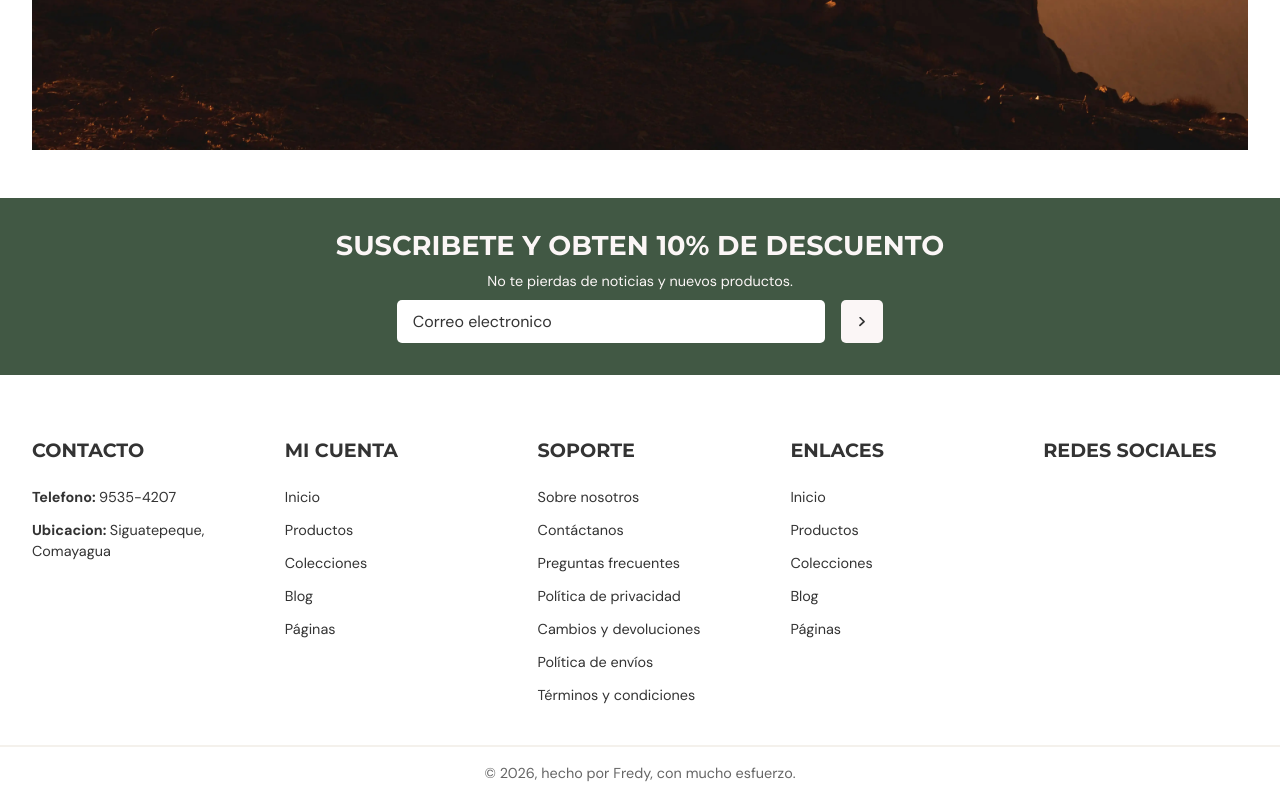
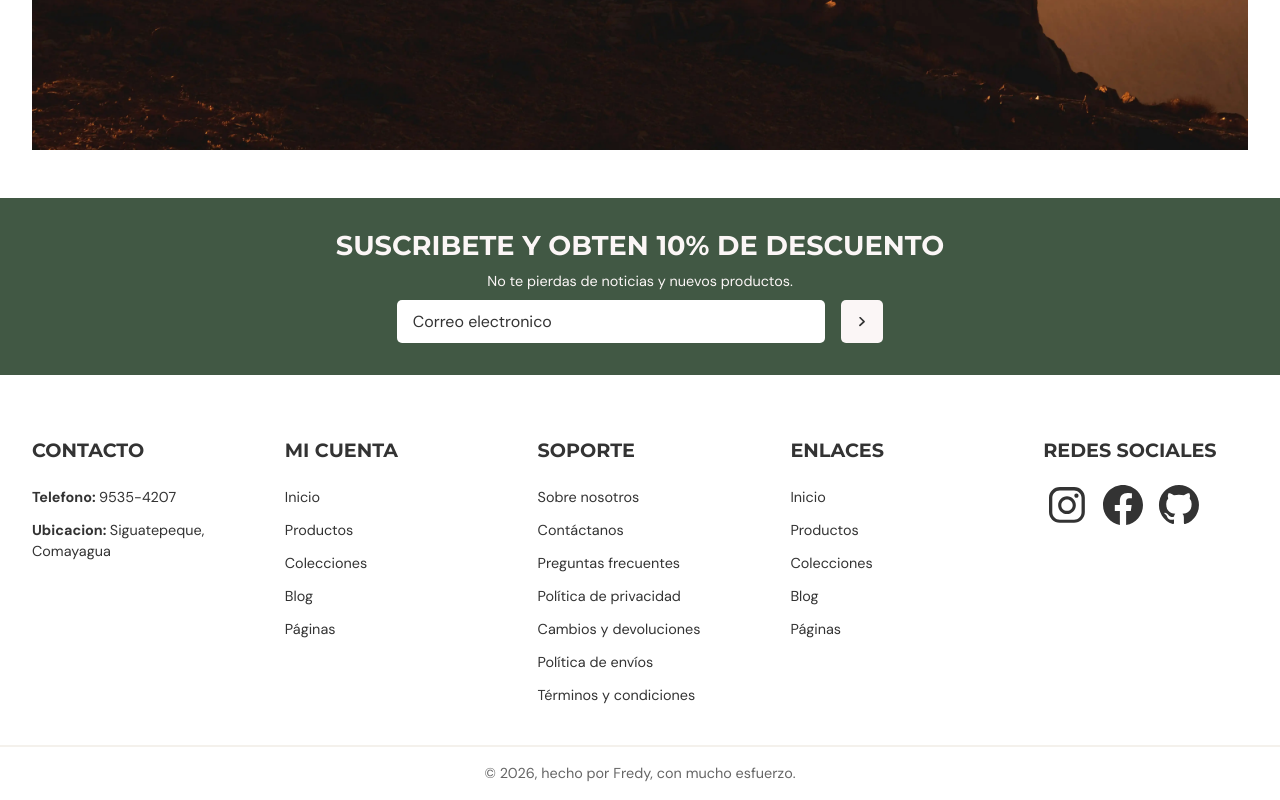
Before and after one commit to Mindmazing/outdoor-equipment-store, a website built with webpack: page src/template.html in a window 1280 px wide. Shown: the part 4212-5012 px from the top of the page. Built offline with nearby package versions, Linux system fonts and the light colour scheme.

Commit message:
add social icons to footer

```diff
--- a/src/css/style.css
+++ b/src/css/style.css
@@ -668,3 +668,17 @@ footer > div:last-child {
   text-align: center;
   padding: 1em;
 }
+
+footer .social-links {
+  display: flex;
+  gap: 0.5em;
+}
+
+footer .social-links img {
+  width: var(--icon-size-large);
+  transition: var(--transition-time);
+}
+
+footer .social-links img:hover {
+  filter: var(--icon-dark-accent-color);
+}
--- a/src/template.html
+++ b/src/template.html
@@ -605,6 +605,19 @@
         </div>
         <div>
           <h3>Redes Sociales</h3>
+          <div class="social-links">
+            <a href="#"
+              ><img
+                src="./assets/icons/instagram-logo-facebook-2-svgrepo-com.svg"
+                alt=""
+            /></a>
+            <a href="#"
+              ><img src="./assets/icons/facebook-svgrepo-com.svg" alt=""
+            /></a>
+            <a href="#"
+              ><img src="./assets/icons/github-svgrepo-com.svg" alt=""
+            /></a>
+          </div>
         </div>
       </div>
       <div>
```
